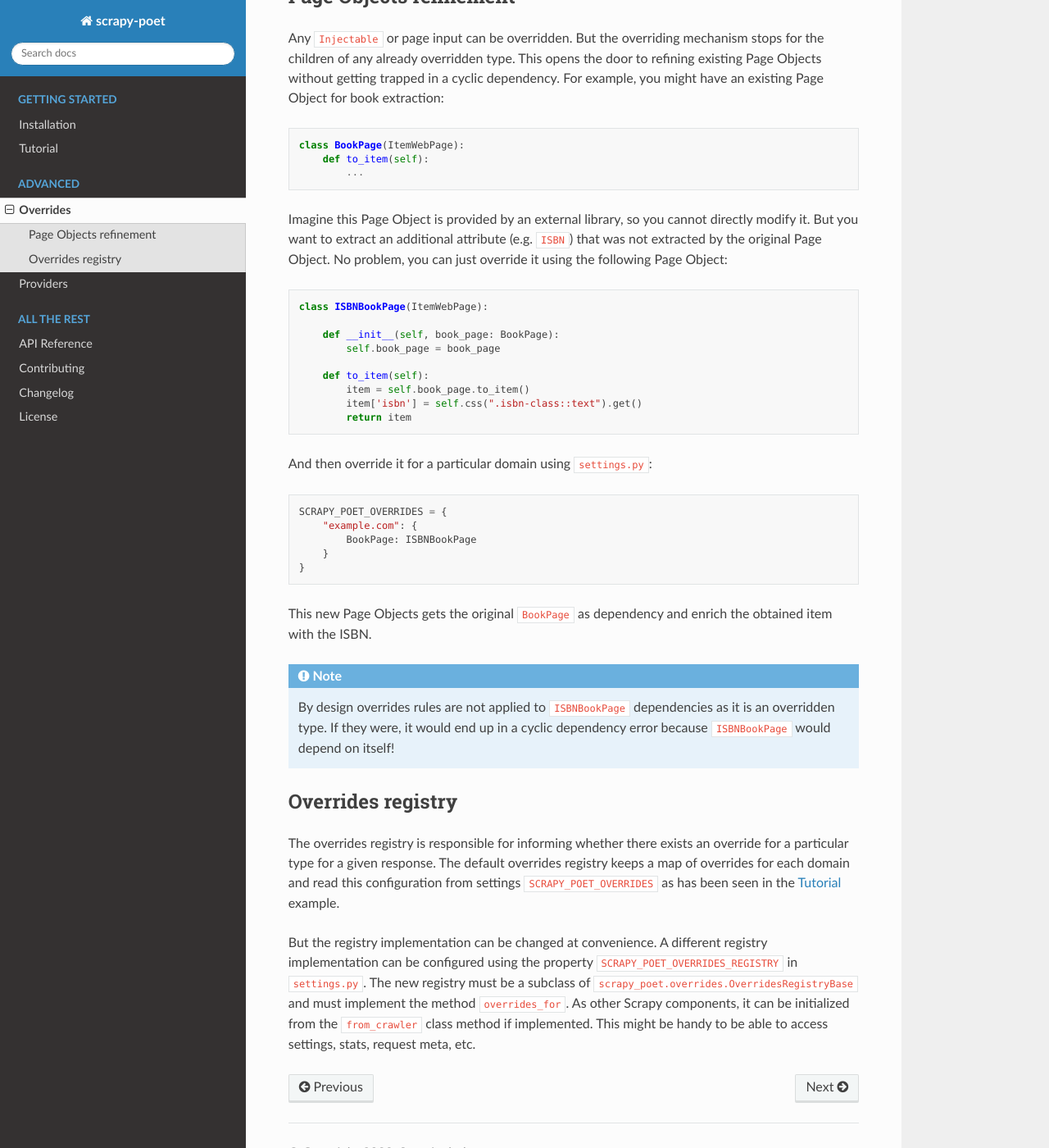
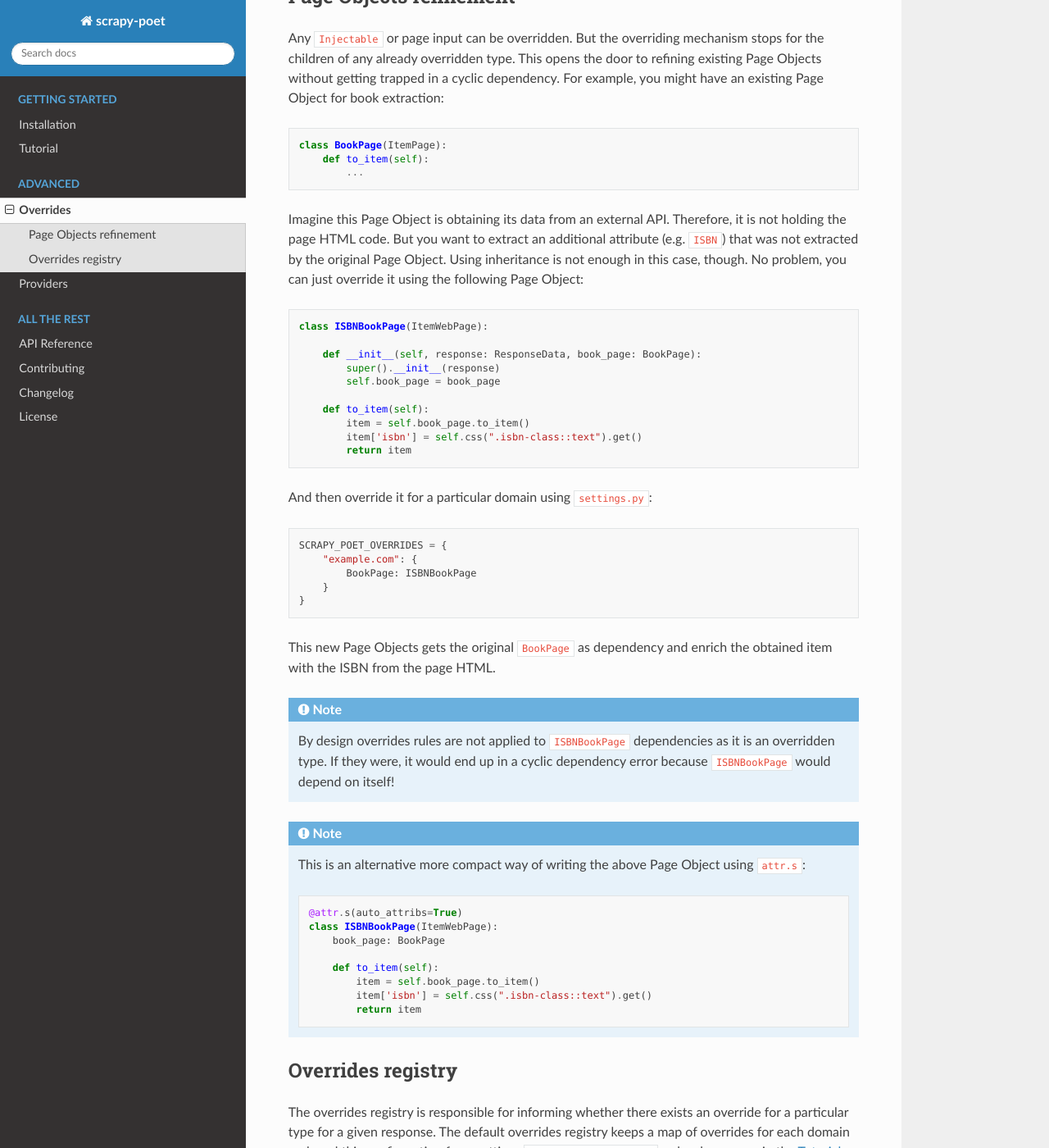
Before and after one commit to scrapinghub/scrapy-poet, a Sphinx documentation site: the page built from docs/overrides.rst, in a window 1280 px wide and 1400 px high, scrolled down 277 px. Shown: the whole window at 82% size. Built offline with Sphinx 7.4.7 and the Read the Docs theme 2.0.0, drawn with Linux system fonts in a browser that asks for light colours.

Commit message:
Doc improved

```diff
--- a/docs/overrides.rst
+++ b/docs/overrides.rst
@@ -18,20 +18,24 @@ dependency. For example, you might have an existing Page Object for book extract
 
 .. code-block:: python
 
-    class BookPage(ItemWebPage):
+    class BookPage(ItemPage):
         def to_item(self):
             ...
 
-Imagine this Page Object is provided by an external library, so you cannot
-directly modify it. But you want to extract an additional attribute (e.g. ``ISBN``) that
-was not extracted by the original Page Object. No problem, you can just override it
+Imagine this Page Object is
+obtaining its data from an external API. Therefore, it is not holding the page HTML code.
+But you want to extract an additional attribute (e.g. ``ISBN``) that
+was not extracted by the original Page Object.
+Using inheritance is not enough in this case, though.
+No problem, you can just override it
 using the following Page Object:
 
 .. code-block:: python
 
     class ISBNBookPage(ItemWebPage):
 
-        def __init__(self, book_page: BookPage):
+        def __init__(self, response: ResponseData, book_page: BookPage):
+            super().__init__(response)
             self.book_page = book_page
 
         def to_item(self):
@@ -50,7 +54,7 @@ And then override it for a particular domain using ``settings.py``:
     }
 
 This new Page Objects gets the original ``BookPage`` as dependency and enrich
-the obtained item with the ISBN.
+the obtained item with the ISBN from the page HTML.
 
 .. note::
 
@@ -58,6 +62,22 @@ the obtained item with the ISBN.
     as it is an overridden type. If they were,
     it would end up in a cyclic dependency error because ``ISBNBookPage`` would
     depend on itself!
+
+.. note::
+
+    This is an alternative more compact way of writing the above Page Object using ``attr.s``:
+
+    .. code-block:: python
+
+        @attr.s(auto_attribs=True)
+        class ISBNBookPage(ItemWebPage):
+            book_page: BookPage
+
+            def to_item(self):
+                item = self.book_page.to_item()
+                item['isbn'] = self.css(".isbn-class::text").get()
+                return item
+
 
 Overrides registry
 ==================
```
